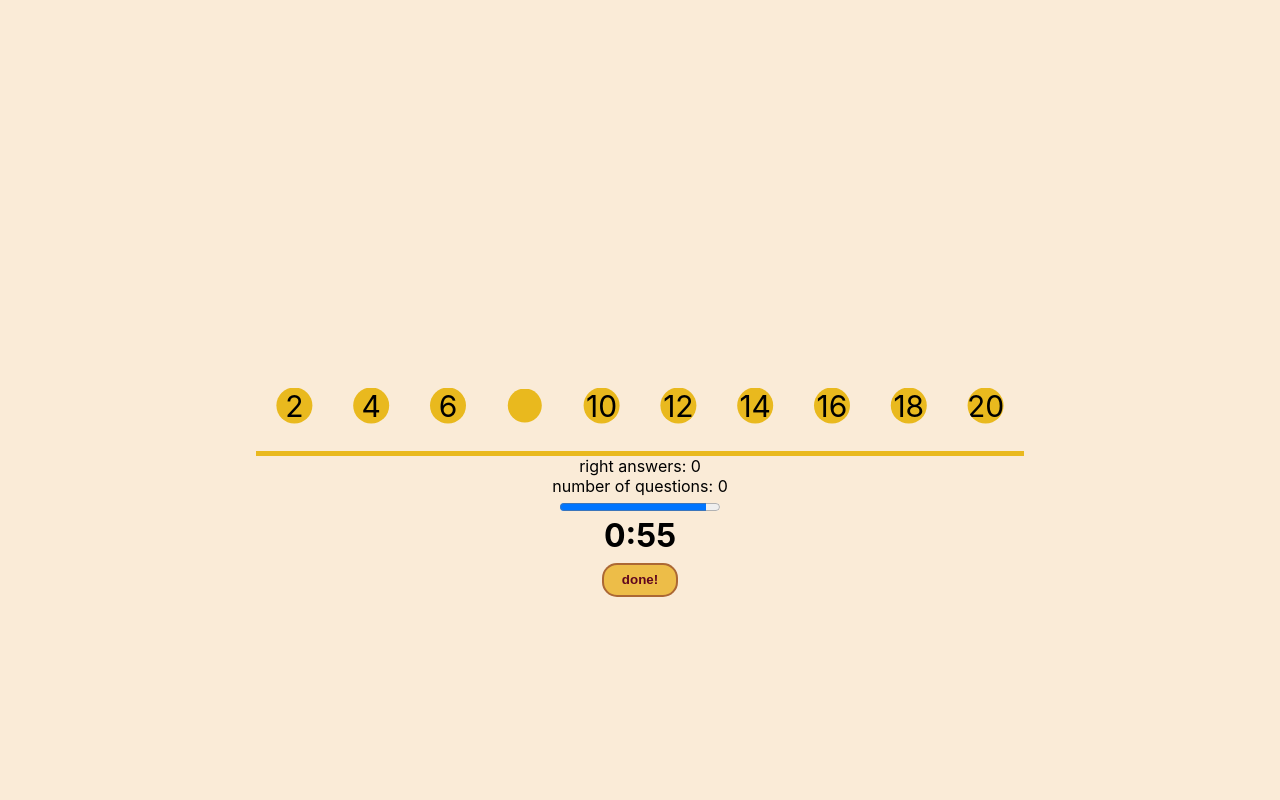
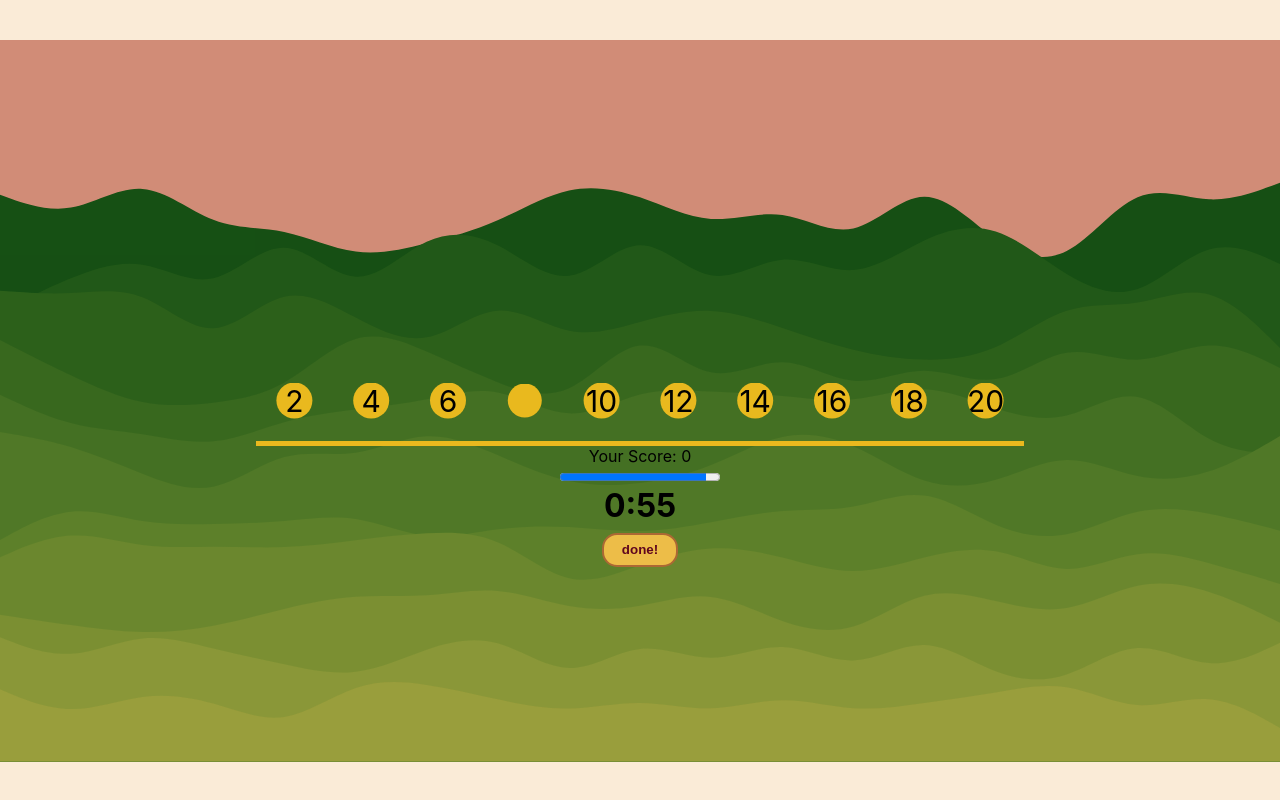
Before and after one commit to SchoolOfCode/final-project_front-end-full-stack-fam, a React (Create React App) app in the folder frontend-final-project/: page /activity in a window 1280 px wide. Built offline with nearby package versions, Linux system fonts and the light colour scheme.

Commit message:
styled background images to take up 100% of screen, renamed classes to be specific to each page, added animated background to activity

```diff
--- a/frontend-final-project/src/routes/ActivityIntroPage/ActivityIntroPage.css
+++ b/frontend-final-project/src/routes/ActivityIntroPage/ActivityIntroPage.css
@@ -1,8 +1,22 @@
-.background-image-nighttime{
+.activity-intro-background-image-daytime {
+    position:fixed;
+    top:0;
+    left:0;
+    height:100%;
+    width:100%;
+    z-index: -1;
+    animation: none;
+}
 
+.main{
     display: flex;
-    height: 100vh;
-    position: absolute;
-    z-index: -1;
+    flex-direction: column;
+    justify-content: center;
+}
 
+.button-container{
+    display: flex;
+    flex-direction: row;
+    align-items: center;
+    justify-content: center;
 }
--- a/frontend-final-project/src/routes/ActivityIntroPage/ActivityIntroPage.js
+++ b/frontend-final-project/src/routes/ActivityIntroPage/ActivityIntroPage.js
@@ -1,5 +1,5 @@
 import { Link } from 'react-router-dom';
-import { ReactComponent as MySvg} from '../../nighttime-jungle.svg';
+import { ReactComponent as MySvg} from '../../daytime-jungle.svg';
 import './ActivityIntroPage.css'
 
 export default function ActivityIntroPage({score, setScore, clicks, setClicks}){
@@ -10,15 +10,21 @@ export default function ActivityIntroPage({score, setScore, clicks, setClicks}){
 // not a comment
 
 return(
+         <>
+         <MySvg className='activity-intro-background-image-daytime'/>
          <main className= 'main'>
-         <MySvg className='background-image-nighttime'/>
-            <div className= "high-score-display"></div>
+
             {/* ACTIVITY INSRUCTIONS WILL GO HERE */}
-            <h3>Ready?</h3>
 
+            <h3>
+                Complete your next activity before night time falls! <br/>
+                Are you ready?
+            </h3>
+
+            <section className = "button-container">
                 <nav>
                     <Link to="/activity">
-                    <button className="start-button">Yes!</button>
+                        <button className="start-button">Let's Go!</button>
                     </Link>
                 </nav>
 
@@ -27,8 +33,9 @@ return(
                     <button className='back-button'>Back to the Map</button>
                     </Link>
                 </nav>
+            </section>
 
         </main>
-
+    </>
 )
 }
--- a/frontend-final-project/src/routes/ActivityPage/ActivityPage.css
+++ b/frontend-final-project/src/routes/ActivityPage/ActivityPage.css
@@ -67,3 +67,31 @@ p{
     display: flex;
     justify-content: center;
 }
+
+.activity-background-image-daytime {
+    position:fixed;
+    top:0;
+    left:0;
+    height:100%;
+    width:100%;
+    z-index: -1;
+}
+
+.activity-background-image-nighttime {
+    position:fixed;
+    top:0;
+    left:0;
+    height:100%;
+    width:100%;
+    z-index: -1;
+    animation: day-to-night 60s linear 1;
+}
+
+@keyframes day-to-night{
+    0%{
+        opacity:0%
+    }
+    100%{
+        opacity:100%
+    }
+}
--- a/frontend-final-project/src/routes/ActivityPage/ActivityPage.js
+++ b/frontend-final-project/src/routes/ActivityPage/ActivityPage.js
@@ -1,12 +1,16 @@
 // import { Link } from 'react-router-dom';
 import './ActivityPage.css';
 import NumLine from './NumLine/NumLine';
+import { ReactComponent as MySvgDay} from '../../daytime-jungle.svg';
+import { ReactComponent as MySvgNight} from '../../nighttime-jungle.svg';
 
 export default function ActivityPage({score, setScore, clicks ,setClicks}) {
 
 
   return (
       <>
+        <MySvgDay className='activity-background-image-daytime'/>
+        <MySvgNight className='activity-background-image-nighttime'/>
         <main className ="main">
         <div className='num-line-container'>
             <NumLine score = {score} setScore = {setScore} clicks = {clicks} setClicks = {setClicks}/>
--- a/frontend-final-project/src/routes/ActivityPage/NumLine/NumLine.js
+++ b/frontend-final-project/src/routes/ActivityPage/NumLine/NumLine.js
@@ -1,14 +1,13 @@
 import './NumLine.css'
 import { useState, useEffect } from 'react';
 import Timer from './CountdownTimer';
+
 
 export default function NumLine({score, setScore, clicks, setClicks}){
 
     //SETTING OUR DEFAULT STATE
     const[answer, setAnswer] = useState("");
     const [prevAnsw, setPrevAnsw] = useState("");
-    // const [score, setScore] = useState(0);
-    // const [clicks, setClicks] = useState(0);
 
     //ASSIGNING ARRAY
     let array = ['2','4','6','8','10','12','14','16','18','20']
@@ -72,8 +71,7 @@ return (
             }
         })}
     </section>
-            <p className = "score">right answers: {score}</p>
-            <p>number of questions: {clicks}</p>
+            <p className = "score">Your Score: {score}</p>
             <Timer initialMinute = {0} initialSeconds = {60}/>
 
         <section className='button-container'>
--- a/frontend-final-project/src/routes/ChildHomepage/ChildHomepage.css
+++ b/frontend-final-project/src/routes/ChildHomepage/ChildHomepage.css
@@ -1,8 +1,23 @@
+.page-container{
+ margin: 0;
+ padding: 0;
+ overflow: hidden;
+}
+
+.child-homepage{
+    width: 100vw;
+    height: 100vh;
+    display: flex;
+    flex-direction: column;
+    justify-content: space-evenly;
+    z-index: 1;
+}
+
 .background-image-daytime {
-
-    display: flex;
-    height: 100vh;
-    position: absolute;
+    position:fixed;
+    top:0;
+    left:0;
+    height:100%;
+    width:100%;
     z-index: -1;
-
 }
--- a/frontend-final-project/src/routes/ChildHomepage/ChildHomepage.js
+++ b/frontend-final-project/src/routes/ChildHomepage/ChildHomepage.js
@@ -4,14 +4,13 @@ import './ChildHomepage.css';
 
 export default function ChildHomepage() {
     return (
-      <>
-        <main>
-          <MySvg className='background-image-daytime'/>
+      <div className= "page-container">
+        <MySvg className='background-image-daytime'/>
+        <main className= "child-homepage">
           <h2>Welcome to the Child Homepage</h2>
           <p>
             No parents allowed!
           </p>
-        </main>
         <nav>
           <Link to="/login">
             <button className='back-button'>Back to Login</button>
@@ -23,7 +22,8 @@ export default function ChildHomepage() {
             <button className='exp-button'>Choose Expedition</button>
           </Link>
         </nav>
+        </main>
 
-      </>
+      </div>
     );
   }
--- a/frontend-final-project/src/routes/ResultsPage/ResultsPage.css
+++ b/frontend-final-project/src/routes/ResultsPage/ResultsPage.css
@@ -0,0 +1,17 @@
+.main{
+    width:100vw;
+    height:100vh;
+    display: flex;
+    justify-content: center;
+    align-items: center;
+    z-index: 1;
+}
+.results-background-image-nighttime {
+    position:fixed;
+    top:0;
+    left:0;
+    height:100%;
+    width:100%;
+    z-index: -1;
+    animation: none;
+}
--- a/frontend-final-project/src/routes/ResultsPage/ResultsPage.js
+++ b/frontend-final-project/src/routes/ResultsPage/ResultsPage.js
@@ -1,21 +1,28 @@
 import { Link } from 'react-router-dom';
 import './ResultsPage.css';
+import { ReactComponent as MySvgNight} from '../../nighttime-jungle.svg';
 
 export default function ResultsPage({score, clicks}) {
 
     return (
       <>
-        <main>
-          <h2>welcome to the Results Page</h2>
-        </main>
+       <MySvgNight className = 'results-background-image-nighttime'/>
+
+        <main className = "main">
+          <h2>Well Done!</h2>
         <h3>Your score is {score}!</h3>
         <h3>You got {Math.floor((score / clicks) * 100)}% correct!</h3>
         <nav>
-          <Link to="/expedition">Go back to the Map</Link>
+          <Link to="/expedition">
+            <button className = "map-button">Back To Map</button>
+          </Link>
         </nav>
         <nav>
-          <Link to="/activity-intro">Try Activity Again</Link>
+          <Link to="/activity-intro">
+            <button className = "retry-button">Try Again</button>
+          </Link>
         </nav>
+        </main>
       </>
     );
   }
```
Lines whose indentation alone changed are shown as unchanged.
